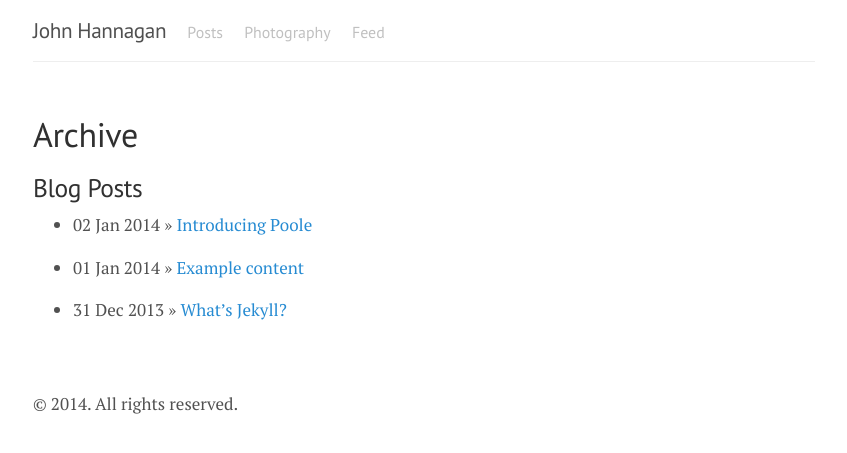
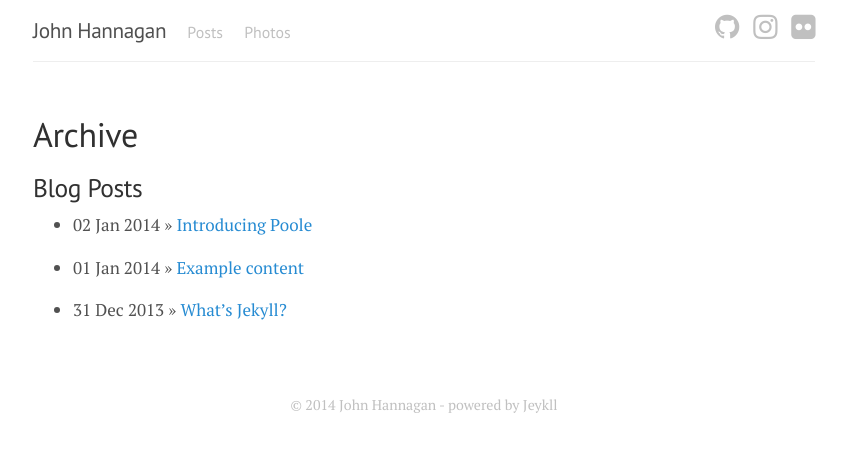
Before and after one commit to Weetbix/weetbix.github.io, a Jekyll site: the page built from archive.md, in a window 1280 px wide. Shown: the top 453 px of the page, without its empty margins (216-1063 px from the left). Built offline with Jekyll 4.4.1, drawn with Linux system fonts in a browser that asks for light colours; nearby versions of some CDN libraries; Markdown is read by kramdown in place of the engine named in the settings.

Commit message:
Continue stylising it

```diff
--- a/_config.yml
+++ b/_config.yml
@@ -23,8 +23,7 @@ github:
 #navbar pages
 pages_list:
   Posts: '/archive'
-  Photography: 'https://www.flickr.com/photos/77862175@N06/'
-  Feed: '/atom.xml'
+  Photos: '/photos'
 
 defaults:
   -
--- a/_includes/head.html
+++ b/_includes/head.html
@@ -17,7 +17,12 @@
   <link rel="stylesheet" href="{{ site.baseurl }}public/css/poole.css">
   <link rel="stylesheet" href="{{ site.baseurl }}public/css/syntax.css">
   <link rel="stylesheet" href="{{ site.baseurl }}public/css/lanyon.css">
+  <link rel="stylesheet" href="{{ site.baseurl }}public/css/style.css">
   <link rel="stylesheet" href="http://fonts.googleapis.com/css?family=PT+Serif:400,400italic,700|PT+Sans:400">
+
+
+  <!-- Icons through fonts, hell yeaaa -->
+  <link href="//netdna.bootstrapcdn.com/font-awesome/4.1.0/css/font-awesome.min.css" rel="stylesheet">
 
   <!-- Icons -->
   <link rel="apple-touch-icon-precomposed" sizes="144x144" href="{{ site.baseurl }}public/apple-touch-icon-144-precomposed.png">
--- a/_layouts/default.html
+++ b/_layouts/default.html
@@ -9,18 +9,31 @@
       <div class="masthead">
         <h3 class="masthead-title">
           <a href="{{ site.baseurl }}" title="Home">{{ site.title }}</a>
-		    {% for page in site.pages_list %}
-		      <small><a href="{{ page[1]  }}">{{ page[0] }}</a></small>
-		    {% endfor %}
+
+  		    {% for page in site.pages_list %}
+  		      <small><a href="{{ page[1]  }}">{{ page[0] }}</a></small>
+  		    {% endfor %}
+
+            <a title="Flickr" href="https://www.flickr.com/photos/77862175@N06/">
+              <i class="fa fa-flickr fa-lg"></i>
+            </a>
+
+            <a title="Instagram" href="http://instagram.com/weetbixiron">
+              <i class="fa fa-instagram fa-lg"></i>
+            </a>
+
+            <a title="Github" href="https://github.com/Weetbix">
+              <i class="fa fa-github fa-lg"></i>
+            </a>
         </h3>
       </div>
 
       {{ content }}
 
       <div class="footer">
-        <p>
-          &copy; {{ site.time | date: '%Y' }}. All rights reserved.
-        </p>
+        <small>
+          &copy; {{ site.time | date: '%Y' }} John Hannagan - powered by Jeykll
+        </small>
       </div>
     </div>
 
--- /dev/null
+++ b/public/css/style.css
@@ -0,0 +1,18 @@
+.masthead-title i
+{
+  color: #c0c0c0;
+  float: right;
+  margin-left: 0.5em;
+}
+
+.masthead-title i:hover
+{
+  color: #505050;
+}
+
+.footer
+{
+  margin-bottom:1em;
+  color: #c0c0c0;
+  text-align:center;
+}
```
Also changed, not shown: _includes/comments.html (line endings or trailing spaces), _layouts/post.html (line endings or trailing spaces), archive.md (line endings or trailing spaces).
